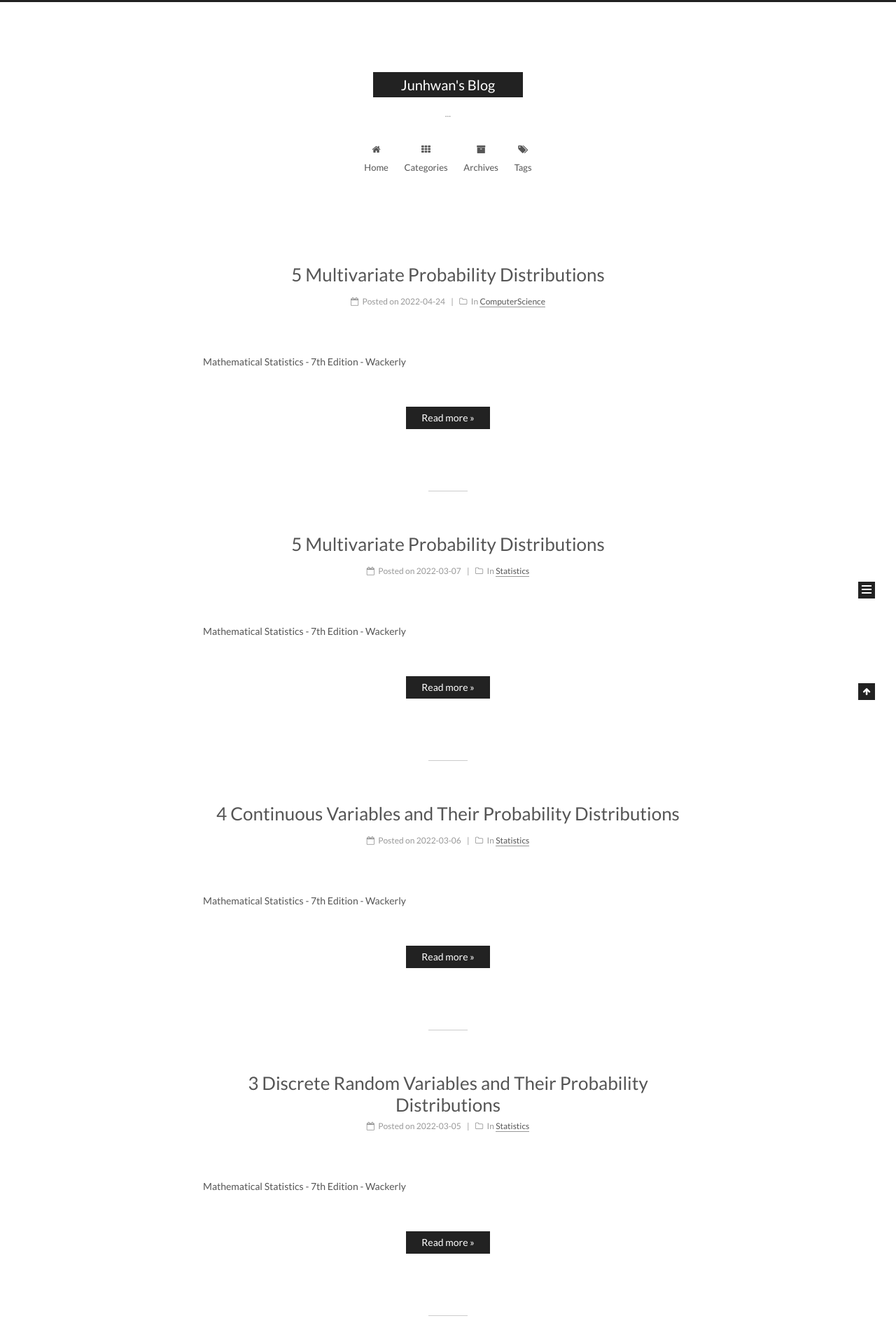
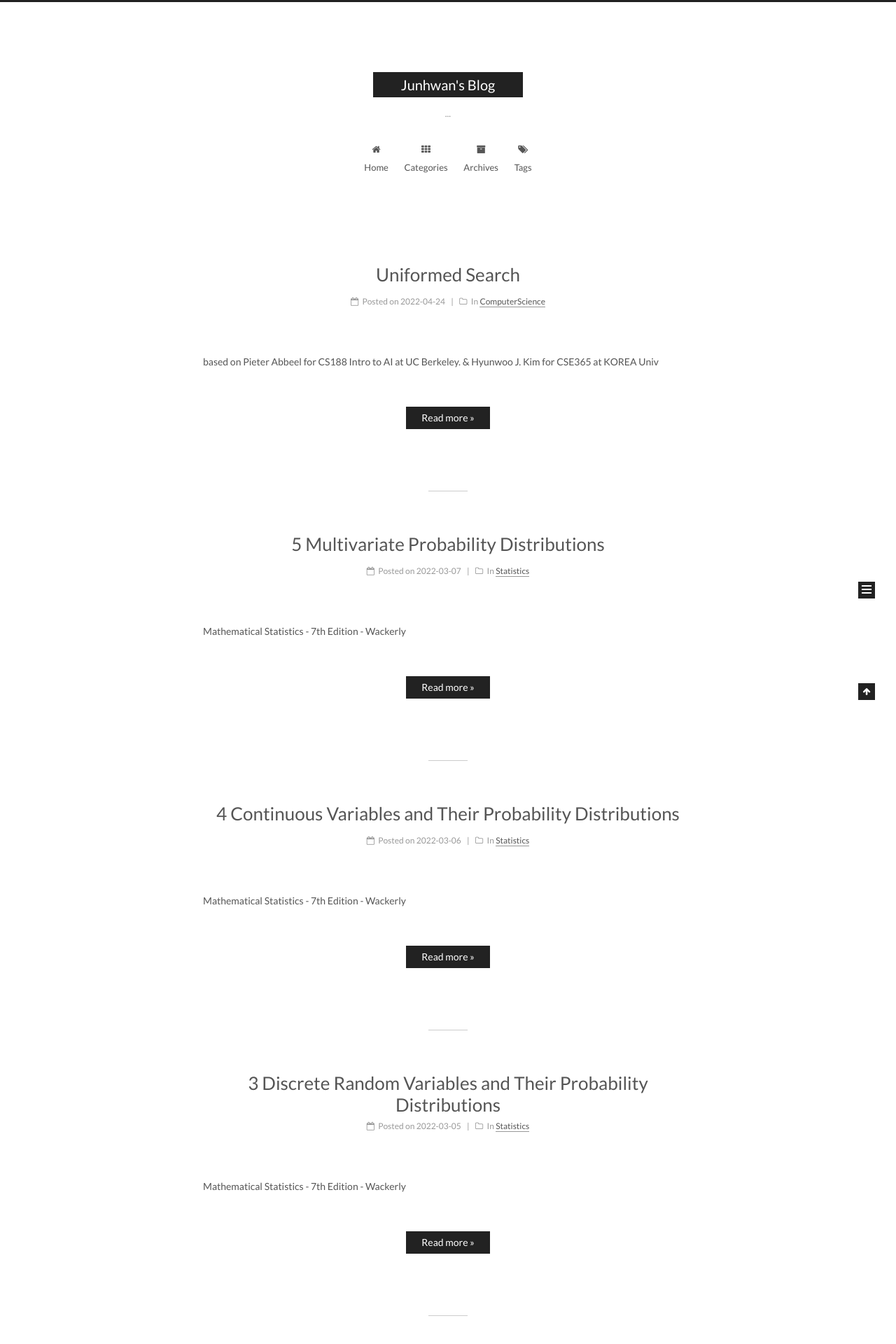
Before and after one commit to junhwan26/junhwan26.github.io, a Jekyll site: the page built from index.html, in a window 1280 px wide. Shown: the top 1920 px of the page at 70% size. Built offline with Jekyll 4.4.1, drawn with Linux system fonts in a browser that asks for light colours; the list of posts is cut into pages by our own code; comment, search, counter and statistics services are not loaded.

Commit message:
Uniformsearch

```diff
--- a/_posts/2022-4-24-1 Reflex agent.md
+++ b/_posts/2022-4-24-1 Reflex agent.md
@@ -1,6 +1,6 @@
 ---
-title: 5 Multivariate Probability Distributions
-description: Mathematical Statistics - 7th Edition - Wackerly
+title: Uniformed Search
+description: based on Pieter Abbeel for CS188 Intro to AI at UC Berkeley. & Hyunwoo J. Kim for CSE365 at KOREA Univ
 categories:
  - ComputerScience
 tags: AI
```
